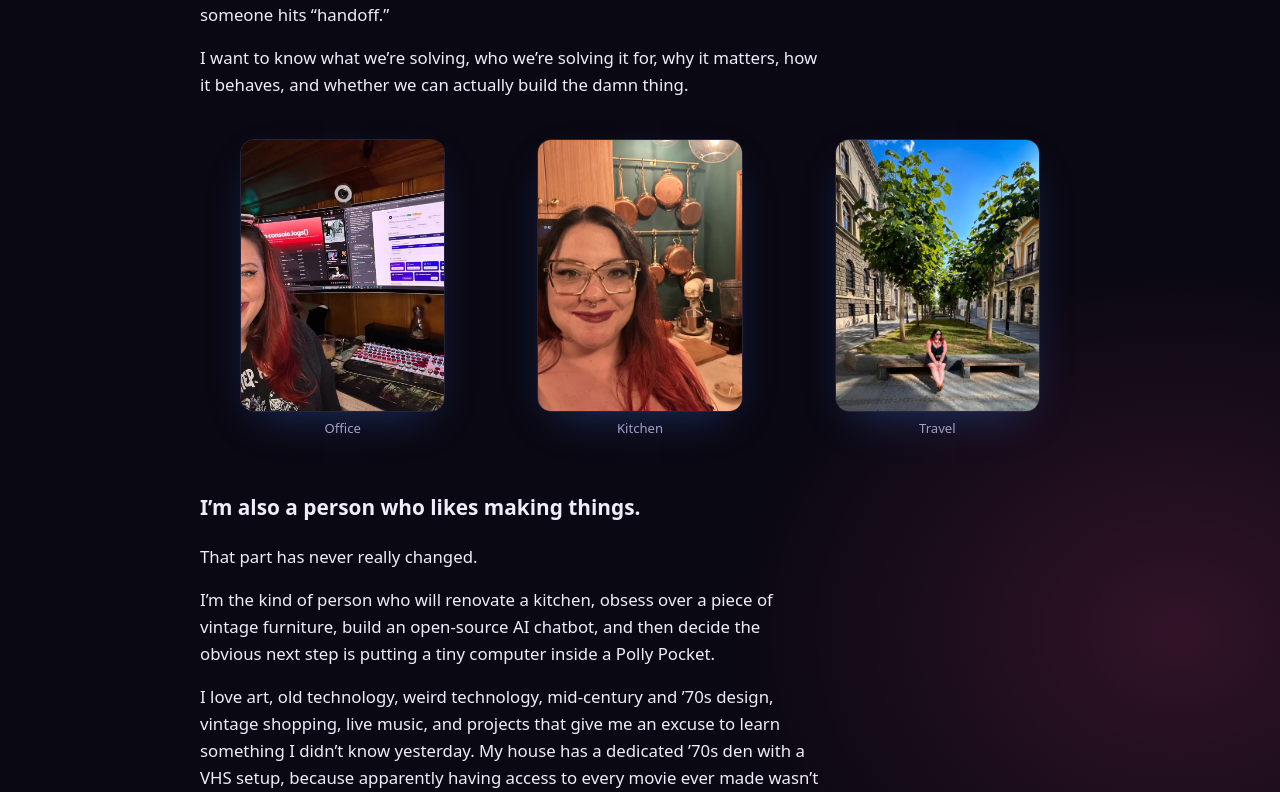
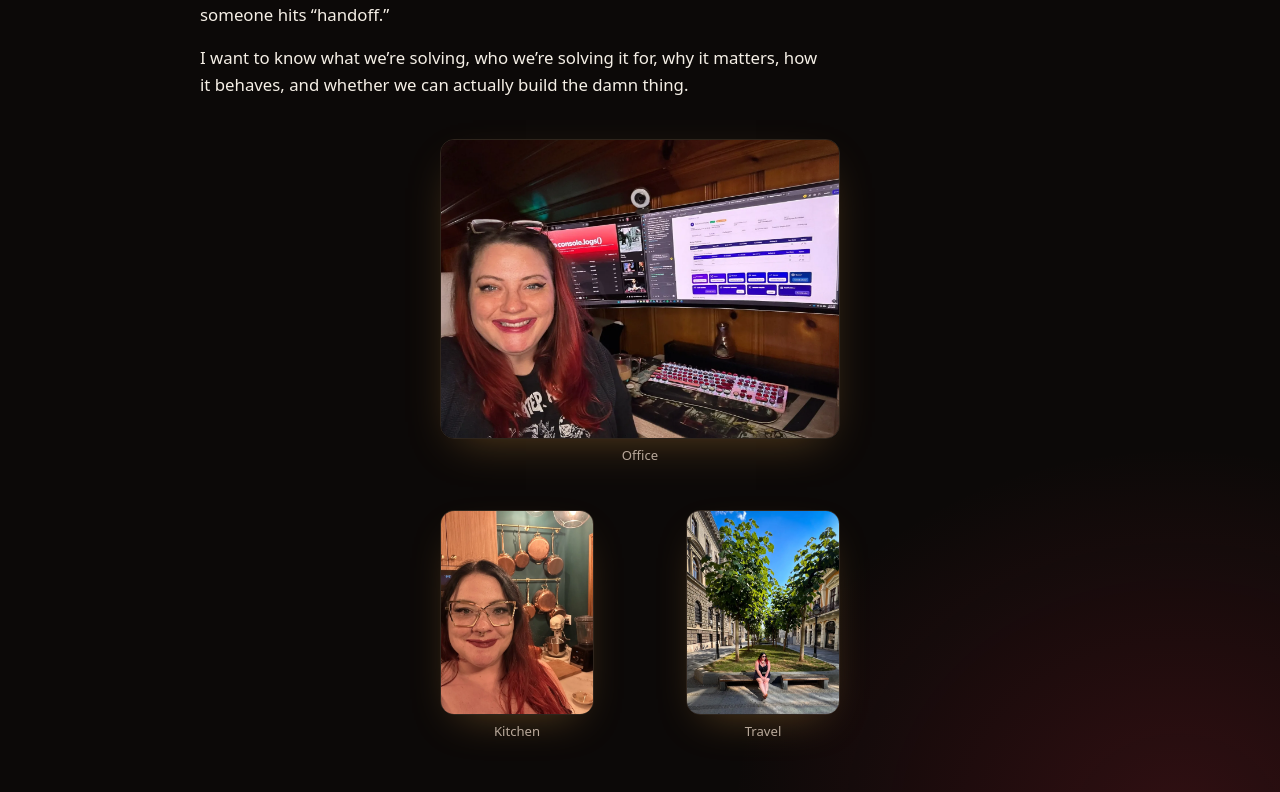
Before and after one commit to hulksmashmouth/ashley-swinehart-portfolio-site, a React (Vite) app: page /about in a window 1280 px wide. Shown: the part 888-1680 px from the top of the page. Built offline with nearby package versions, Linux system fonts and the light colour scheme.

Commit message:
Refactor color variables and styles across multiple components for consistency and improved aesthetics

```diff
--- a/src/components/PasswordGate.module.css
+++ b/src/components/PasswordGate.module.css
@@ -63,11 +63,11 @@
 
 .input:focus {
   outline: none;
-  border-color: var(--purple);
+  border-color: var(--wine);
 }
 
 .input[aria-invalid='true'] {
-  border-color: var(--magenta);
+  border-color: var(--crimson);
 }
 
 .submit {
@@ -76,7 +76,7 @@
   border: none;
   font-size: 0.9rem;
   font-weight: 700;
-  color: #0a0812;
+  color: var(--bg);
   background: var(--gradient);
   box-shadow: var(--glow);
   cursor: pointer;
@@ -94,7 +94,7 @@
 
 .error {
   margin: 4px 0 0;
-  color: var(--magenta);
+  color: var(--crimson);
   font-size: 0.85rem;
 }
 
--- a/src/index.css
+++ b/src/index.css
@@ -1,28 +1,28 @@
 :root {
   color-scheme: dark;
 
-  /* base */
-  --bg: #0a0812;
-  --fg: #f1ecfb;
-  --muted: #a79ec6;
-  --border: rgba(184, 166, 236, 0.14);
+  /* base — warm near-black, sampled from the headshot's background */
+  --bg: #0c0908;
+  --fg: #f5efe6;
+  --muted: #b8a89a;
+  --border: rgba(224, 180, 140, 0.14);
 
   /* raised / glass surfaces */
-  --surface-solid: #15111f;
-  --glass-bg: rgba(26, 20, 44, 0.55);
-  --glass-bg-strong: rgba(30, 22, 52, 0.72);
-  --glass-border: rgba(202, 182, 255, 0.16);
+  --surface-solid: #1a1411;
+  --glass-bg: rgba(30, 22, 18, 0.55);
+  --glass-bg-strong: rgba(34, 24, 20, 0.72);
+  --glass-border: rgba(224, 180, 140, 0.16);
   --glass-highlight: rgba(255, 255, 255, 0.06);
   --blur: 14px;
 
-  /* accents — magenta / purple / phthalo blue */
-  --magenta: #ff4d9d;
-  --purple: #b06bff;
-  --blue: #3d7dff;
-  --accent: var(--purple);
-  --gradient: linear-gradient(115deg, #ff4d9d 0%, #b06bff 46%, #3d7dff 100%);
+  /* accents — crimson / wine / gold, sampled from the headshot: hair, lips, jewelry */
+  --crimson: #ef2f47;
+  --wine: #d9526d;
+  --gold: #dc9a44;
+  --accent: var(--wine);
+  --gradient: linear-gradient(115deg, #ef2f47 0%, #d9526d 46%, #dc9a44 100%);
 
-  --glow: 0 10px 44px -10px rgba(176, 107, 255, 0.4);
+  --glow: 0 10px 44px -10px rgba(217, 82, 109, 0.4);
 
   font-family: system-ui, -apple-system, "Segoe UI", Roboto, sans-serif;
   line-height: 1.6;
@@ -48,26 +48,26 @@ body {
   min-height: 100dvh; /* avoids the resize "wobble" as mobile browser chrome shows/hides */
   overflow-x: hidden;
   overscroll-behavior-x: none;
-  /* ambient magenta / phthalo / purple wash behind the content */
+  /* ambient crimson / gold / wine wash behind the content */
   background:
     radial-gradient(
       1000px 640px at 4% -6%,
-      rgba(255, 77, 157, 0.42),
+      rgba(239, 47, 71, 0.42),
       transparent 58%
     ),
     radial-gradient(
       1150px 780px at 106% 0%,
-      rgba(61, 125, 255, 0.38),
+      rgba(220, 154, 68, 0.38),
       transparent 55%
     ),
     radial-gradient(
       1050px 900px at 50% 116%,
-      rgba(176, 107, 255, 0.4),
+      rgba(217, 82, 109, 0.4),
       transparent 58%
     ),
     radial-gradient(
       720px 600px at 92% 62%,
-      rgba(255, 77, 157, 0.16),
+      rgba(239, 47, 71, 0.16),
       transparent 62%
     ),
     var(--bg);
@@ -89,7 +89,7 @@ a {
 }
 
 a:hover {
-  color: var(--magenta);
+  color: var(--crimson);
 }
 
 h1,
@@ -104,7 +104,7 @@ img {
 }
 
 ::selection {
-  background: rgba(255, 77, 157, 0.32);
+  background: rgba(239, 47, 71, 0.32);
   color: #fff;
 }
 
--- a/src/routes/About.module.css
+++ b/src/routes/About.module.css
@@ -33,18 +33,26 @@
 }
 
 .body em {
-  color: var(--blue);
+  color: var(--gold);
   font-style: italic;
 }
 
 .closer strong {
-  color: var(--magenta);
+  color: var(--crimson);
   font-size: 1.15rem;
 }
 
 .snapshots {
+  display: flex;
+  flex-direction: column;
+  align-self: center;
+  gap: 12px;
+  max-width: 480px;
+}
+
+.snapshotRow {
   display: grid;
-  grid-template-columns: repeat(3, 1fr);
+  grid-template-columns: 1fr 1fr;
   gap: 12px;
 }
 
@@ -57,11 +65,21 @@
 .snapshot img {
   display: block;
   width: 100%;
-  aspect-ratio: 3 / 4;
+  height: auto;
   object-fit: cover;
   border-radius: 14px;
   border: 1px solid var(--glass-border);
-  box-shadow: 0 16px 44px -18px rgba(61, 125, 255, 0.4);
+  box-shadow: 0 16px 44px -18px rgba(220, 154, 68, 0.4);
+}
+
+/* each figure's box matches that photo's own orientation, so cover never
+   actually has to crop anything */
+.snapshotWide img {
+  aspect-ratio: 4 / 3;
+}
+
+.snapshotRow .snapshot img {
+  aspect-ratio: 3 / 4;
 }
 
 .snapshotCaption {
@@ -77,6 +95,7 @@
 .den {
   display: flex;
   flex-direction: column;
+  align-self: center;
   gap: 8px;
   max-width: 480px;
 }
@@ -87,13 +106,14 @@
   height: auto;
   border-radius: 16px;
   border: 1px solid var(--glass-border);
-  box-shadow: 0 16px 44px -18px rgba(255, 77, 157, 0.35);
+  box-shadow: 0 16px 44px -18px rgba(239, 47, 71, 0.35);
 }
 
 .denCaption {
   margin: 0;
   color: var(--muted);
   font-size: 0.9rem;
+  text-align: center;
 }
 
 @media (max-width: 480px) {
--- a/src/routes/About.tsx
+++ b/src/routes/About.tsx
@@ -44,7 +44,7 @@ function About() {
       </div>
 
       <div className={styles.snapshots}>
-        <figure className={styles.snapshot}>
+        <figure className={`${styles.snapshot} ${styles.snapshotWide}`}>
           <img
             src="/about/home-office.webp"
             alt="Ash at her home office desk, in front of a dual-monitor coding setup"
@@ -55,6 +55,7 @@ function About() {
           />
           <figcaption className={styles.snapshotCaption}>Office</figcaption>
         </figure>
+        <div className={styles.snapshotRow}>
           <figure className={styles.snapshot}>
             <img
               src="/about/kitchen.webp"
@@ -77,6 +78,7 @@ function About() {
             />
             <figcaption className={styles.snapshotCaption}>Travel</figcaption>
           </figure>
+        </div>
       </div>
 
       <h2 className={styles.subhead}>
--- a/src/routes/Consulting.module.css
+++ b/src/routes/Consulting.module.css
@@ -20,7 +20,7 @@
   border-radius: 999px;
   font-size: 0.8rem;
   font-weight: 700;
-  color: #0a0812;
+  color: var(--bg);
   background: var(--gradient);
   box-shadow: var(--glow);
   text-transform: uppercase;
@@ -92,7 +92,7 @@
 }
 
 .engagements li::marker {
-  color: var(--purple);
+  color: var(--wine);
 }
 
 .cta {
@@ -116,11 +116,11 @@
 }
 
 .cta a {
-  color: var(--blue);
+  color: var(--gold);
 }
 
 .cta a:hover {
-  color: var(--magenta);
+  color: var(--crimson);
 }
 
 @media (max-width: 600px) {
--- a/src/routes/Home.module.css
+++ b/src/routes/Home.module.css
@@ -19,7 +19,7 @@
   border: 1px solid var(--glass-border);
   box-shadow:
     var(--glow),
-    0 0 0 1px rgba(255, 77, 157, 0.12);
+    0 0 0 1px rgba(239, 47, 71, 0.12);
 }
 
 .heading {
@@ -57,7 +57,7 @@
 }
 
 .body strong {
-  color: var(--magenta);
+  color: var(--crimson);
   font-weight: 600;
 }
 
--- a/src/routes/Photography.module.css
+++ b/src/routes/Photography.module.css
@@ -58,7 +58,7 @@
 }
 
 .item:focus-visible {
-  outline: 2px solid var(--purple);
+  outline: 2px solid var(--wine);
   outline-offset: 2px;
 }
 
--- a/src/routes/Projects.module.css
+++ b/src/routes/Projects.module.css
@@ -52,7 +52,7 @@
 .card:hover {
   text-decoration: none;
   transform: translateY(-3px);
-  border-color: rgba(255, 77, 157, 0.4);
+  border-color: rgba(239, 47, 71, 0.4);
   box-shadow:
     0 1px 0 var(--glass-highlight) inset,
     var(--glow);
--- a/src/routes/Resume.module.css
+++ b/src/routes/Resume.module.css
@@ -29,14 +29,14 @@
   border-radius: 999px;
   font-size: 0.9rem;
   font-weight: 700;
-  color: #0a0812;
+  color: var(--bg);
   background: var(--gradient);
   box-shadow: var(--glow);
   transition: filter 0.15s ease;
 }
 
 .download:hover {
-  color: #0a0812;
+  color: var(--bg);
   filter: brightness(1.1);
 }
 
@@ -56,11 +56,11 @@
 }
 
 .links a {
-  color: var(--blue);
+  color: var(--gold);
 }
 
 .links a:hover {
-  color: var(--magenta);
+  color: var(--crimson);
 }
 
 .section {
@@ -137,7 +137,7 @@
 }
 
 .bullets li::marker {
-  color: var(--purple);
+  color: var(--wine);
 }
 
 .projectDesc {
--- a/src/routes/projects/ProjectDetail.module.css
+++ b/src/routes/projects/ProjectDetail.module.css
@@ -11,7 +11,7 @@
 }
 
 .back:hover {
-  color: var(--magenta);
+  color: var(--crimson);
 }
 
 .head {
@@ -154,7 +154,7 @@
   height: auto;
   border: 1px solid var(--glass-border);
   border-radius: 12px;
-  box-shadow: 0 16px 44px -16px rgba(61, 125, 255, 0.4);
+  box-shadow: 0 16px 44px -16px rgba(220, 154, 68, 0.4);
 }
 
 .highlightTitle {
@@ -190,7 +190,7 @@
   font-size: 0.72rem;
   text-transform: uppercase;
   letter-spacing: 0.08em;
-  color: var(--purple);
+  color: var(--wine);
   font-weight: 700;
 }
 
@@ -206,14 +206,14 @@
   border-radius: 999px;
   font-size: 0.9rem;
   font-weight: 700;
-  color: #0a0812;
+  color: var(--bg);
   background: var(--gradient);
   box-shadow: var(--glow);
   transition: filter 0.15s ease;
 }
 
 .repoLink:hover {
-  color: #0a0812;
+  color: var(--bg);
   filter: brightness(1.1);
 }
 
```
Lines whose indentation alone changed are shown as unchanged.
